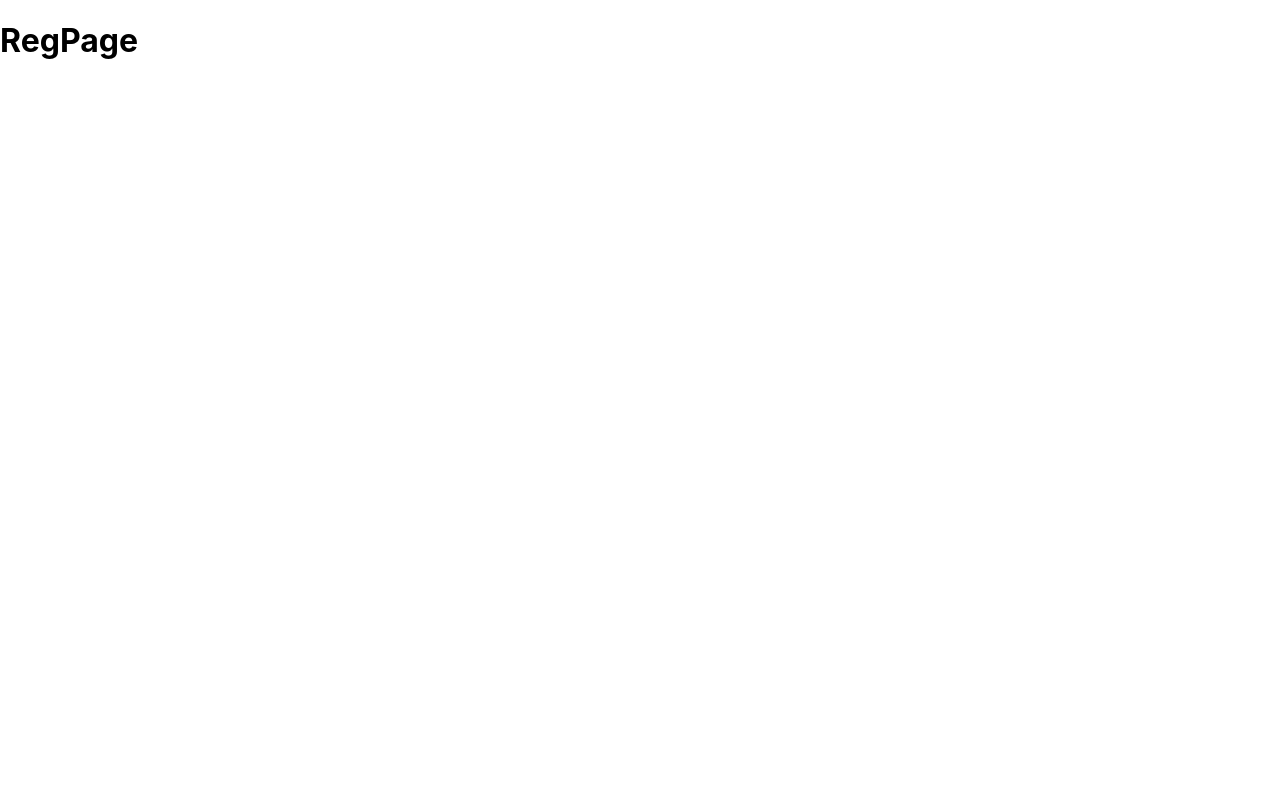
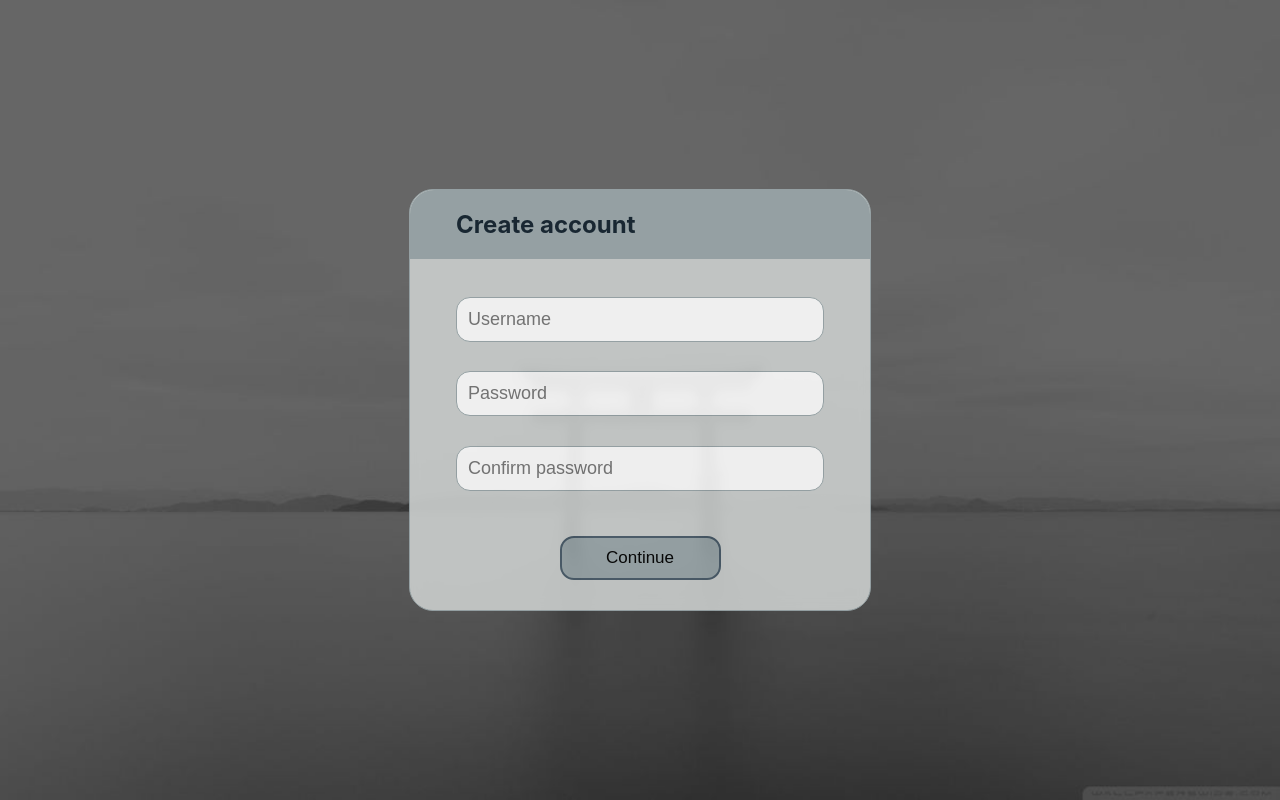
Before and after one commit to MatthewFairchild24/messanger_for_diller, a React (Create React App) app: page /reg in a window 1280 px wide. Built offline with nearby package versions, Linux system fonts and the light colour scheme.

Commit message:
Склепал регистарцию, чую какую-то фигню, но ниче поделать не могу

```diff
--- a/src/form/regForm/regForm.module.scss
+++ b/src/form/regForm/regForm.module.scss
@@ -0,0 +1,53 @@
+@import '../../styles/_color.sass';
+
+.regForm{
+
+    .container_FF{
+        display: flex;
+        flex-direction: column;
+        align-items: center;
+        width: 460px;
+        max-width: 500px;
+        border: 1px solid $grey;
+        border-radius: 24px;
+        background: $white-grey;
+        backdrop-filter: blur(6px);
+        opacity: calc(0.9);
+
+        .container_header{
+            background-color: $grey;
+            width: 100%;
+            color: $dark-blue;
+            border-radius: 24px 24px 0 0;
+            h2{
+                padding-left: 10%;
+            }
+        }
+
+        .container_enter{
+            display: flex;
+            flex-direction: column;
+            width: 80%;
+            margin-top: 5%;
+
+            .inputForm{
+                border: 1px solid $grey;
+                border-radius: 14px;
+                padding: 3%;
+                margin: 4% 0;
+                font-size: 18px;
+            }
+        }
+
+        .button{
+            padding: 10px 20px;
+            width: 35%;
+            margin: 30px 0;
+            border-radius: 14px;
+            border: 2px solid $dark-grey;
+            background-color: $grey;
+
+            font-size: 17px;
+        }
+    }
+}
--- a/src/form/regForm/regForm.tsx
+++ b/src/form/regForm/regForm.tsx
@@ -1,7 +1,50 @@
 import styles from './regForm.module.scss'
+import React, { useState } from 'react'
 
 export default function RegForm(){
+    const [formData, setFormData] = useState({
+        username: '',
+        password: '',
+        confirmPassword: ''
+    })
+
+    const handleChange = (event:React.ChangeEvent<HTMLInputElement>) => {
+        const {name, value} = event.target
+        setFormData(prev => ({...prev, [name]: value}))
+    }
+
+    const handleSubmit = (event:React.FormEvent) => {
+        event.preventDefault()
+
+        if(formData.password !== formData.confirmPassword){
+            alert("К сожалению пароли не совпадают :(")
+        }
+        else{
+            alert("Ура новый пользователь")
+        }
+
+
+    }
+
+
+
+
+
+
     return(<>
+        <form className={styles.regForm}>
+            <div className={styles.container_FF}>
+                <div className={styles.container_header}>
+                    <h2>Create account</h2>
+                </div>
+                <div className={styles.container_enter}>
+                    <input type="text" placeholder='Username'name='username' value={formData.username} onChange={handleChange} className={styles.inputForm} />
+                    <input type="password" placeholder='Password' name='password' value={formData.password} onChange={handleChange} className={styles.inputForm} />
+                    <input type="password" placeholder='Confirm password' name='confirmPassword' value={formData.confirmPassword} onChange={handleChange} className={styles.inputForm} />
 
+                </div>
+                <button className={styles.button} onClick={handleSubmit}>Continue</button>
+            </div>
+        </form>
     </>)
 }
--- a/src/pages/regPage/regPage.module.scss
+++ b/src/pages/regPage/regPage.module.scss
@@ -0,0 +1,15 @@
+.sectionRegPage{
+    display: flex;
+    align-items: center;
+    justify-content: center;
+
+    width: 100%;
+    height: 100vh;
+
+    background: url('../../../public/image/back.jpg')  no-repeat fixed ;
+    background-size: cover;
+
+    .containerRegForm{
+
+    }
+}
--- a/src/pages/regPage/regPage.tsx
+++ b/src/pages/regPage/regPage.tsx
@@ -1,7 +1,14 @@
+import styles from './regPage.module.scss'
+import { RegForm } from '../../form/regForm'
 
 
 export default function RegPage() {
     return(<>
-        <h1>RegPage</h1>
+        <section className={styles.sectionRegPage}>
+            <div className={styles.containerRegForm}>
+                <RegForm></RegForm>
+            </div>
+
+        </section>
     </>)
 }
```
